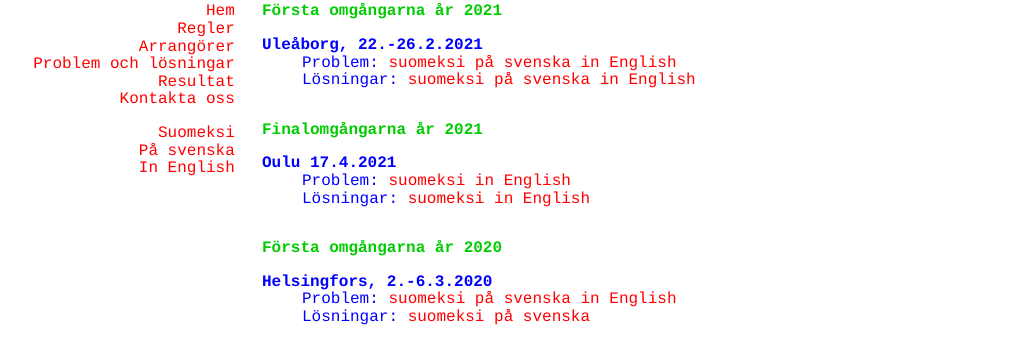
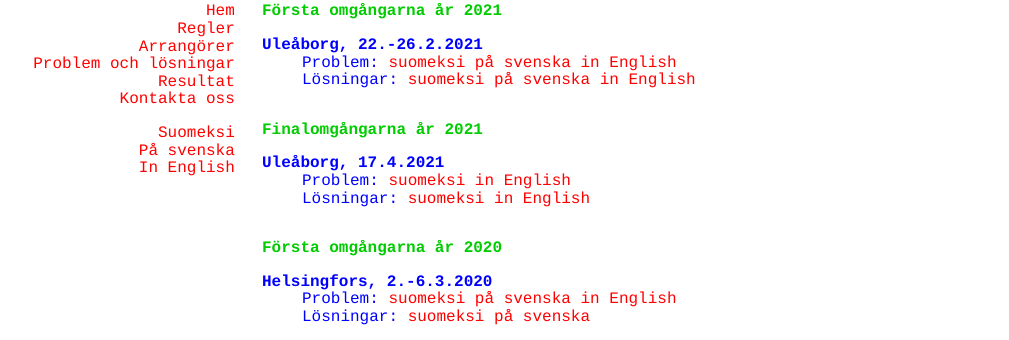
Before and after one commit to matematiikkakilpailut/matematiikkakilpailut.github.io, a Jekyll site: the page built from seiskat/sv/problem.html, in a window 1280 px wide and 900 px high. Shown: the part 221-561 px from the top of the window, without its empty margins (58-1067 px from the left). Built offline with Jekyll 4.4.1, drawn with Linux system fonts in a browser that asks for light colours.

Commit message:
Update problem.html
Nimi

```diff
--- a/seiskat/sv/problem.html
+++ b/seiskat/sv/problem.html
@@ -24,7 +24,7 @@ Problemen och modellsvaren finns h&auml;r efter t&auml;vlingen. -->
 
 <h2 id="finalomgångarna-år-2021">Finalomgångarna år 2021</h2>
 <dl>
-  <dt>Oulu 17.4.2021</dt>
+  <dt>Ule&aring;borg, 17.4.2021</dt>
   <dd>Problem:
     <a href="./2021/finaali-o.pdf">suomeksi</a>
     <a href="./2021/finaali-o_en.pdf">in English</a>
```
